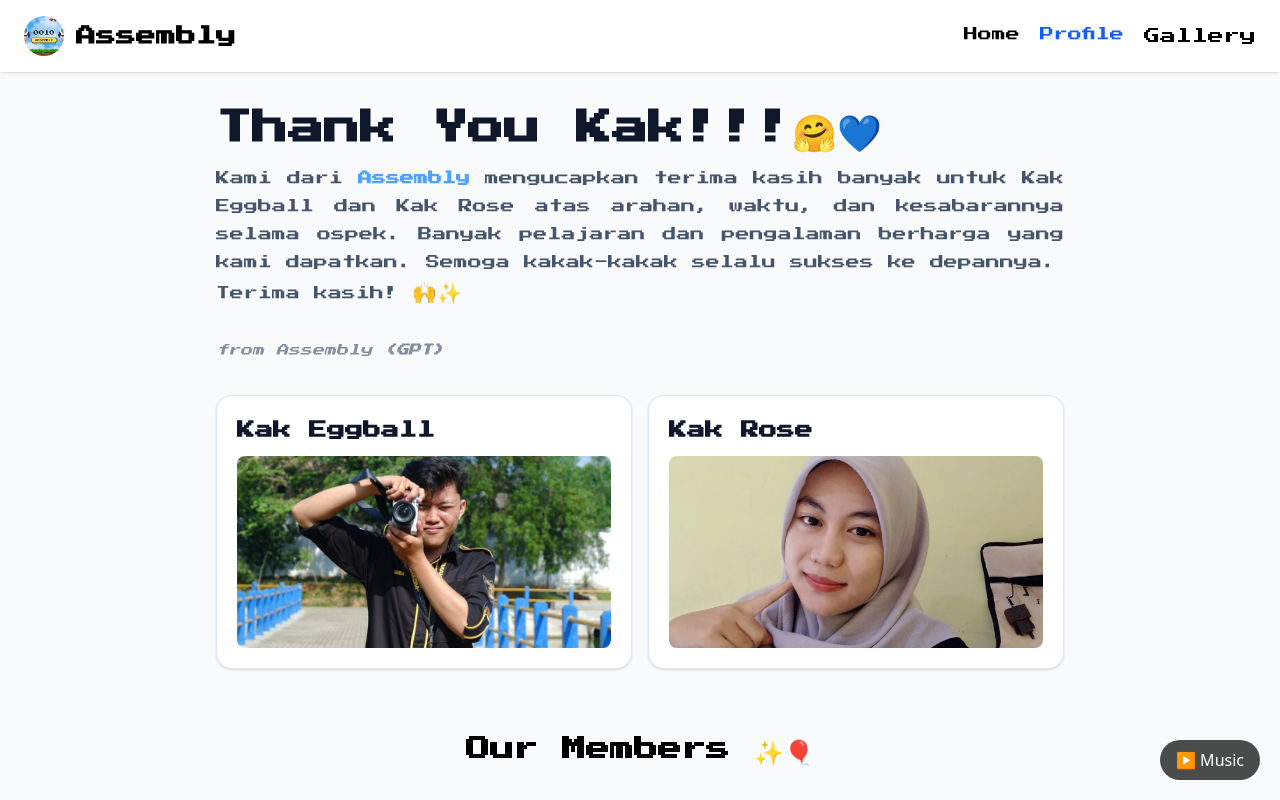
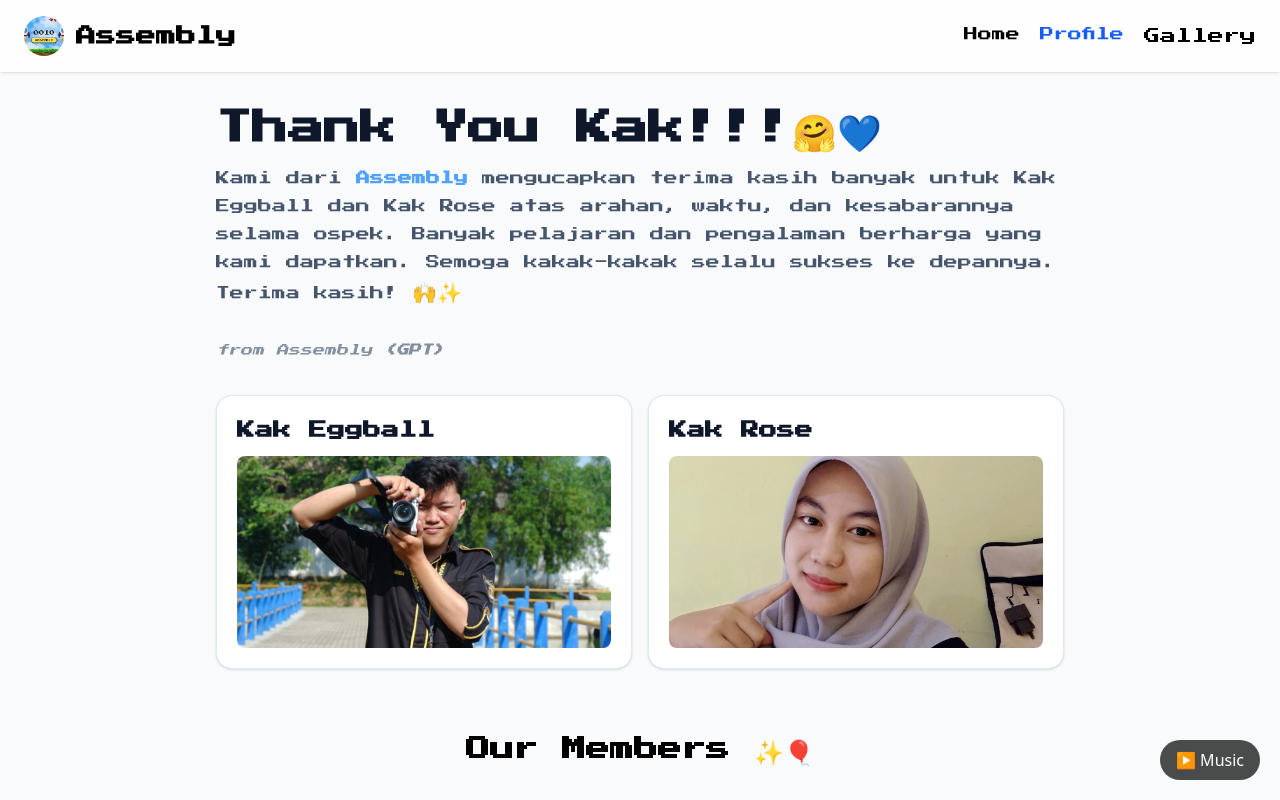
Before and after one commit to mdzulqornainn/assembly-cihuy, a React (Vite) app: page /member in a window 1280 px wide. Shown: the top 800 px of the page. Built offline with nearby package versions, Linux system fonts and the light colour scheme.

Commit message:
fix justify

```diff
--- a/src/pages/Member.jsx
+++ b/src/pages/Member.jsx
@@ -19,7 +19,7 @@ export default function Profile() {
 
         {/* DESCRIPTION */}
         <motion.p
-          className="mt-4 text-justify text-xs sm:text-xs md:text-sm text-slate-600 leading-7"
+          className="mt-4 text-xs sm:text-xs md:text-sm text-slate-600 leading-7"
           initial={{ opacity: 0, y: 15 }}
           animate={{ opacity: 1, y: 0 }}
           transition={{ delay: 0.1 }}
```
